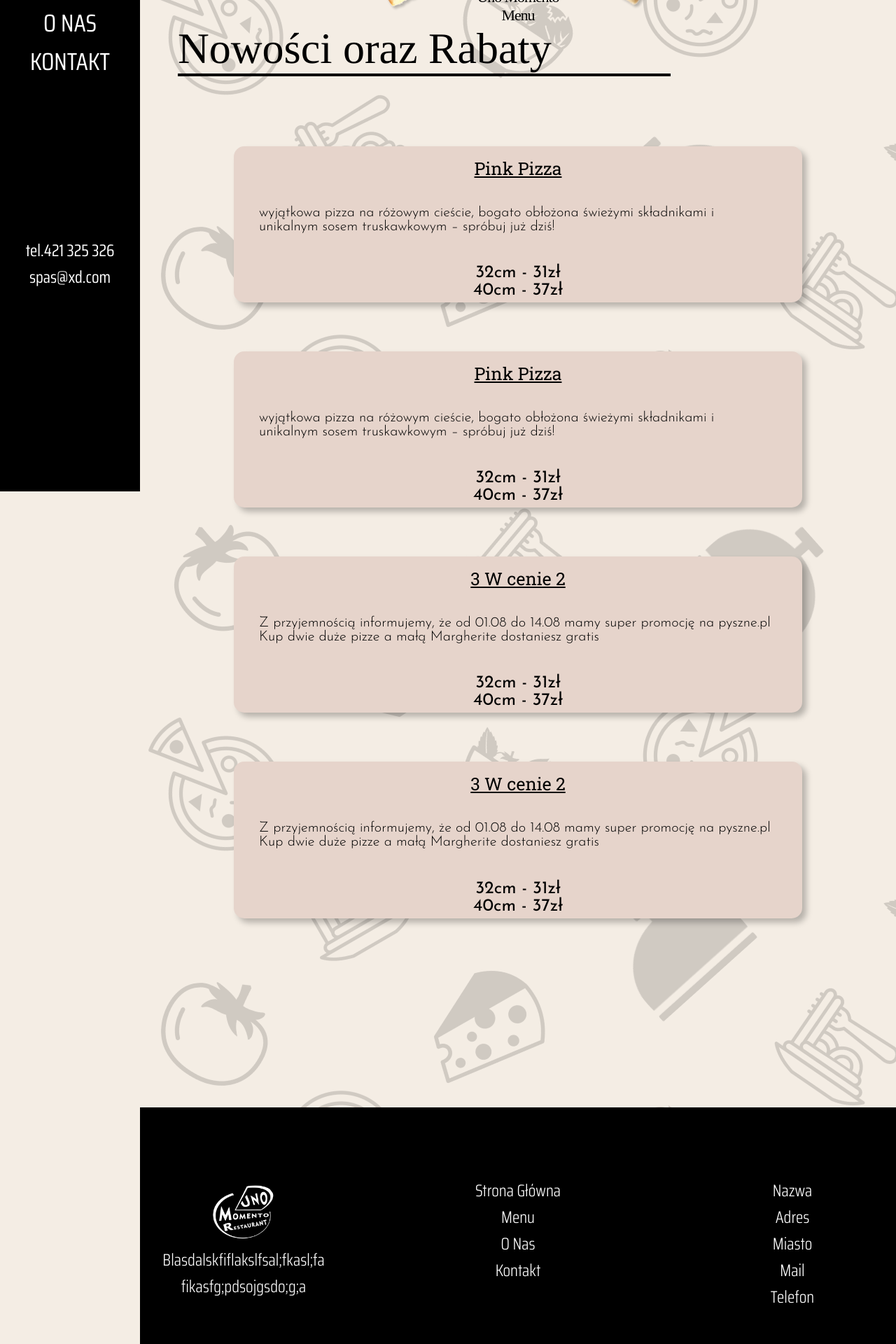
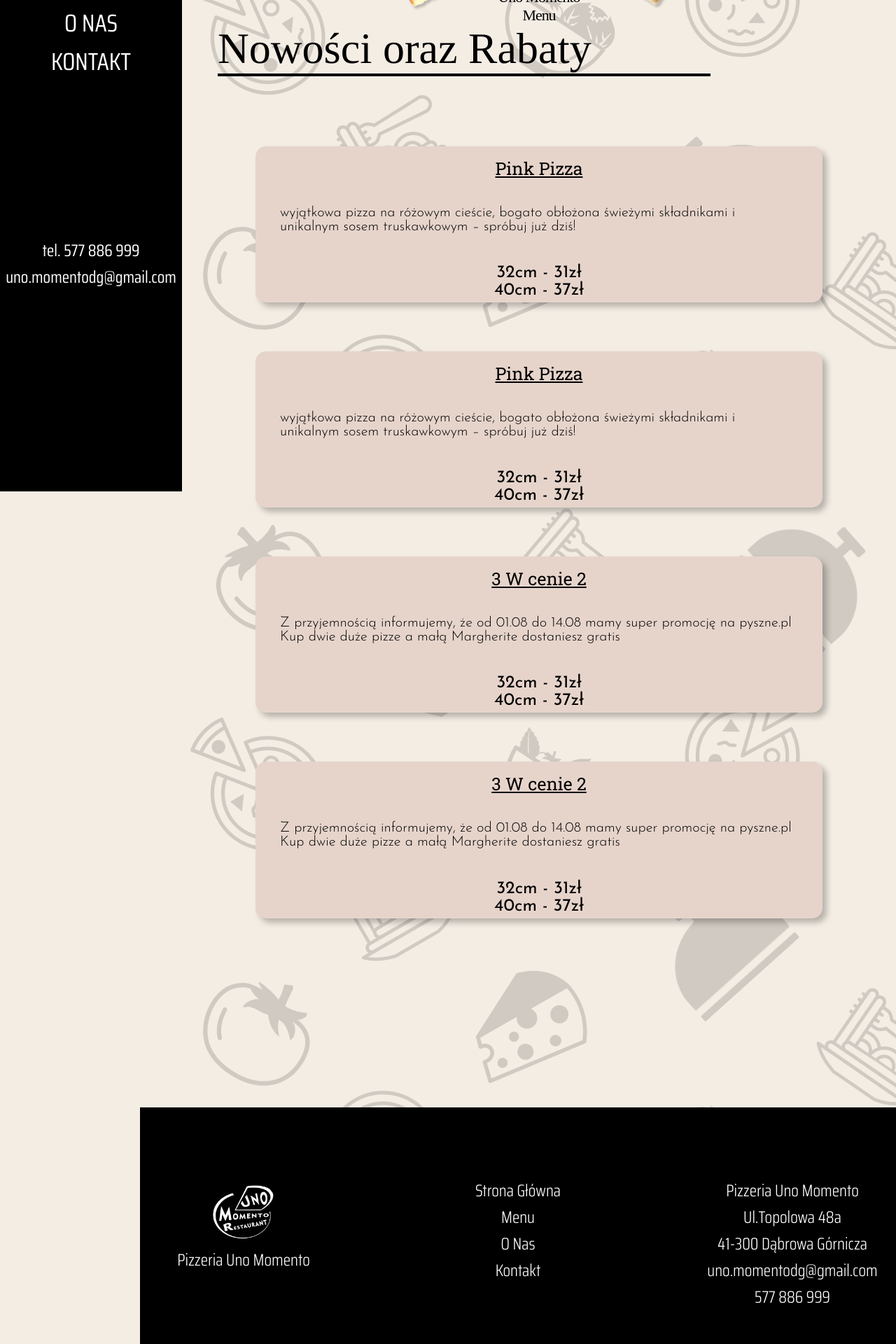
Before and after one commit to kwasnakiwi/ZarazSiePoplacze, a React (Vite) app: page /menu1 in a window 1280 px wide. Shown: the part 378-2298 px from the top of the page at 70% size. Built offline with nearby package versions, Linux system fonts and the light colour scheme; a web font is replaced by a local one.

Commit message:
added contetn

```diff
--- a/src/Footer.tsx
+++ b/src/Footer.tsx
@@ -4,8 +4,7 @@ function Footer() {
     return <div className="footer">
             <ul className="footer-list">
                 <li className="footer-list-line"><img src={logo}/></li>
-                <li className="footer-list-line">Blasdalskfiflakslfsal;fkasl;fa</li>
-                <li className="footer-list-line">fikasfg;pdsojgsdo;g;a</li>
+                <li className="footer-list-line">Pizzeria Uno Momento</li>
             </ul>
             <ul className="footer-list">
                 <li className="footer-list-line">Strona Główna</li>
@@ -14,11 +13,11 @@ function Footer() {
                 <li className="footer-list-line">Kontakt</li>
             </ul>
             <ul className="footer-list">
-                <li className="footer-list-line">Nazwa</li>
-                <li className="footer-list-line">Adres</li>
-                <li className="footer-list-line">Miasto</li>
-                <li className="footer-list-line">Mail</li>
-                <li className="footer-list-line">Telefon</li>
+                <li className="footer-list-line">Pizzeria Uno Momento</li>
+                <li className="footer-list-line">Ul.Topolowa 48a</li>
+                <li className="footer-list-line">41-300 Dąbrowa Górnicza</li>
+                <li className="footer-list-line">uno.momentodg@gmail.com</li>
+                <li className="footer-list-line">577 886 999</li>
             </ul>
         </div>
 }
--- a/src/Navbar.tsx
+++ b/src/Navbar.tsx
@@ -10,8 +10,8 @@ function Navbar() {
             <li className="navbar-line"><Link to="/menu1">MENU</Link></li>
             <li className="navbar-line"><Link to="/about_us">O NAS</Link></li>
             <li className="navbar-line"><a>KONTAKT</a></li>
-            <li className="navbar-line"><h3 className="under-nav">tel.421 325 326<br/>
-            spas@xd.com</h3></li>
+            <li className="navbar-line"><h3 className="under-nav">tel. 577 886 999<br/>
+            uno.momentodg@gmail.com</h3></li>
         </ul>
 
         </div>
@@ -21,8 +21,8 @@ function Navbar() {
             <li className='navbar2-line hideOnMobile'><Link to="/menu1">MENU</Link></li>
             <li className='navbar2-line hideOnMobile'><Link to="/about_us">O NAS</Link></li>
             <li className='navbar2-line hideOnMobile'><Link to ="">KONTAKT</Link></li>
-            <li className='navbar2-line hideOnMobile'><a><h3 className='navbar2-h3'>tel.421 325 326<br/>
-            spas@xd.com</h3></a></li>
+            <li className='navbar2-line hideOnMobile'><a><h3 className='navbar2-h3'>tel. 577 886 999<br/>
+            uno.momentodg@gmail.com</h3></a></li>
             <li className='navbar2-line showOnMobile'><a style={{cursor: 'pointer'}} onClick={function showNavbar(): void {
   const navbar3 = document.querySelector('.navbar3') as HTMLElement;
   if (navbar3) {
@@ -48,8 +48,8 @@ function Navbar() {
     <li className='navbar3-line'><Link to="">KONTAKT</Link></li>
   </ul>
   <div className='under-nav3'>
-    <h3 className='navbar3-h3'>tel.421 325 326</h3>
-    <h3 className='navbar3-h3'>spas@xd.com</h3>
+    <h3 className='navbar3-h3'>tel. 577 886 999</h3>
+    <h3 className='navbar3-h3'>uno.momentodg@gmail.com</h3>
   </div>
 </div>
     </nav>
--- a/src/index.css
+++ b/src/index.css
@@ -13,15 +13,15 @@ ul{
 }
 .menu-container{
   background-image: url(/src/assets/images/menu-bg.png);
-  margin-left: 200px;
+  margin-left: 260px;
   background-attachment: fixed;
 
 }
 .center-container-main{
-  margin-left: 200px;
+  margin-left: 260px;
 }
 .navbar{
-  width: 200px;
+  width: 260px;
   height: 1080px;
   background: black;
   color: white;
@@ -901,6 +901,12 @@ margin-bottom: -350px;
   .meals{
       grid-template-columns: 1fr;
   }
+  .hideOnMobile{
+    display: none;
+  }
+  .showOnMobile{
+    display: block;
+  }
 }
 @media (max-width: 880px){
   .meet-us-line img{
@@ -920,12 +926,7 @@ margin-bottom: -350px;
   .about-team-title{
     font-size: 35px;
   }
-  .hideOnMobile{
-    display: none;
-  }
-  .showOnMobile{
-    display: block;
-  }
+
 }
 @media (max-width: 780px){
 
@@ -1046,23 +1047,16 @@ margin-bottom: -350px;
     margin-right: auto;
     width: 200px;
 }
-}
-@media (max-width: 560px){
-  .meals img{
-      width: 270px;
-  }
-
-  .navbar3 a{
-
-  }
 .navbar3-h3{
 
   padding-left: 10px;
   padding-right: 10px;
+  font-size: 20px;
 }
 .navbar3-line{
   padding-left: 10px;
   padding-right: 10px;
+  font-size: 20px;
 }
 .navbar3 img{
   width: 70px;
@@ -1070,12 +1064,16 @@ margin-bottom: -350px;
 .navbar3{
   height: 30vh;
 }
-  .under-nav3{
 
-  }
 .navbar3-list{
   margin-top: -40px;
 }
+}
+@media (max-width: 560px){
+  .meals img{
+      width: 270px;
+  }
+
   .menu-item{
 
     width: 300px;
@@ -1142,6 +1140,9 @@ margin-bottom: -350px;
   .menu-item img{
       width: 150px;
   }
+  .under-nav3{
+    display: block;
+  }
 }
 @media (max-width: 390px){
   .offer img{
```
Lines whose indentation alone changed are shown as unchanged.
